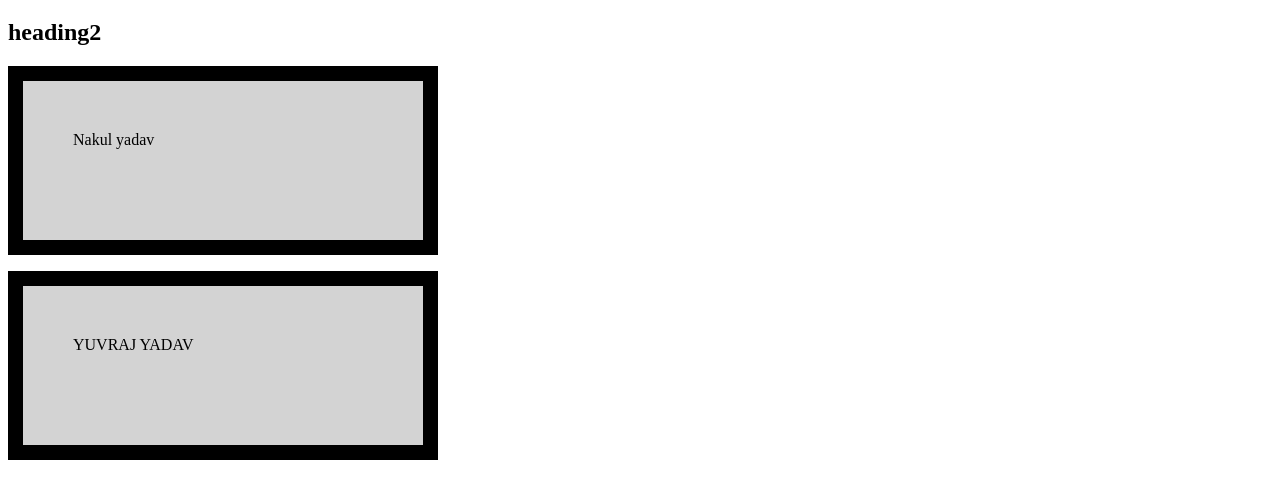
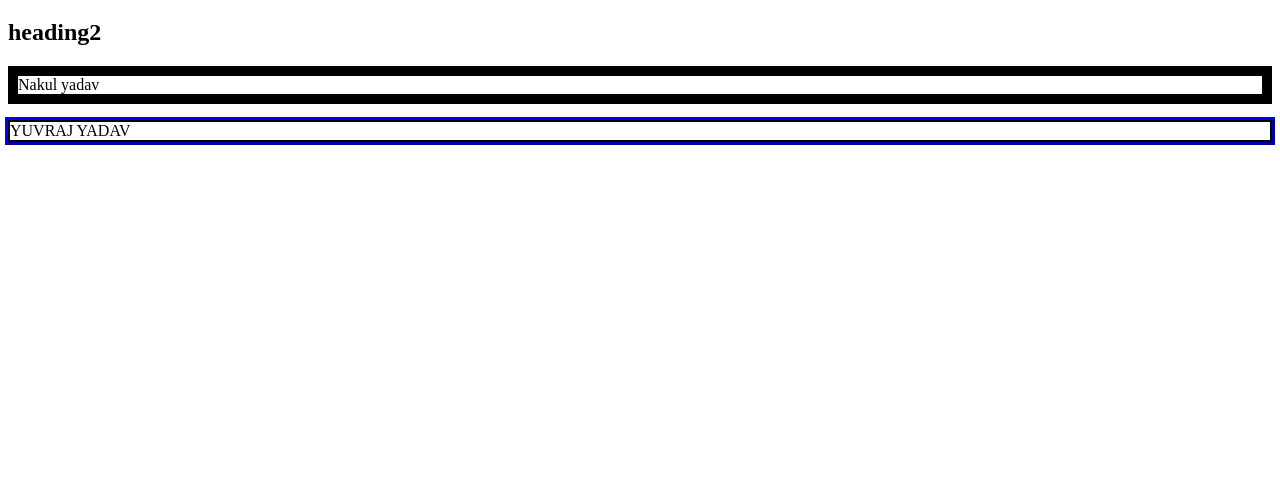
Before and after one commit to nakul1710/learn-html, a plain HTML site: page doodle.html in a window 1280 px wide. Shown: the part 61-560 px from the top of the page. Drawn offline with Linux system fonts and the light colour scheme.

Commit message:
learn how to make outlines

```diff
--- a/doodle.html
+++ b/doodle.html
@@ -2,20 +2,30 @@
 <html lang="en">
 <head>
 <style>
-p {
-    height: 59px;
-    width: 300px;
-    border:15px solid black;
-    padding:50px;
-    background-color: lightgrey;
+p.ex1{
+border:1px solid black;
+outline-style:solid;
+outline-color:red;
+}
+p.ex2{
+    border:10px solid black;
+outline-style:dooted;
+outline-color:green;
+}
+p.ex3{
+    border:2px solid black;
+outline-style:outset;
+outline-color:blue;
 }
 
+
+}
 </style>
 </head>
 <body>
     <h1>heading1</h1>
     <h2>heading2</h2>
-<p>Nakul yadav</p>
-<p class="ex2"> YUVRAJ YADAV</p>
+<p class="ex2">Nakul yadav</p>
+<p class="ex3"> YUVRAJ YADAV</p>
 </body>
 </html>
```
